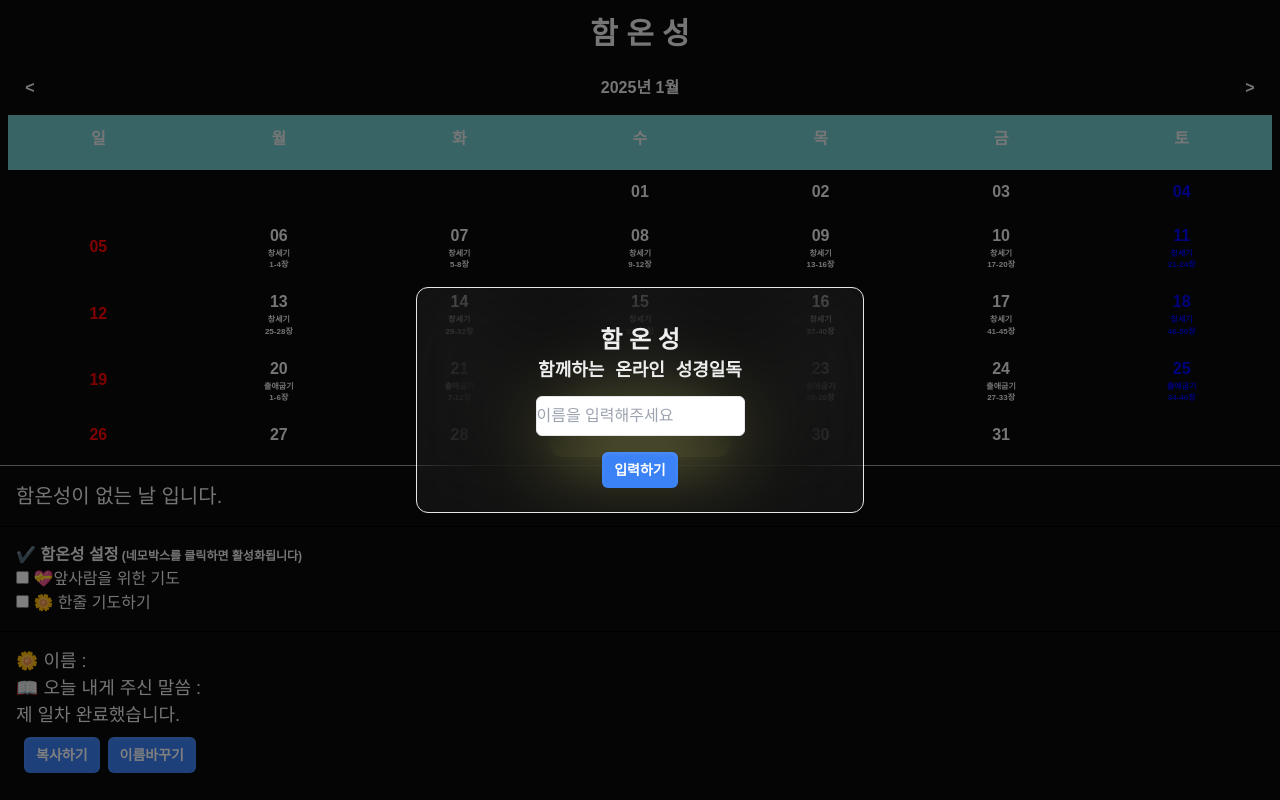
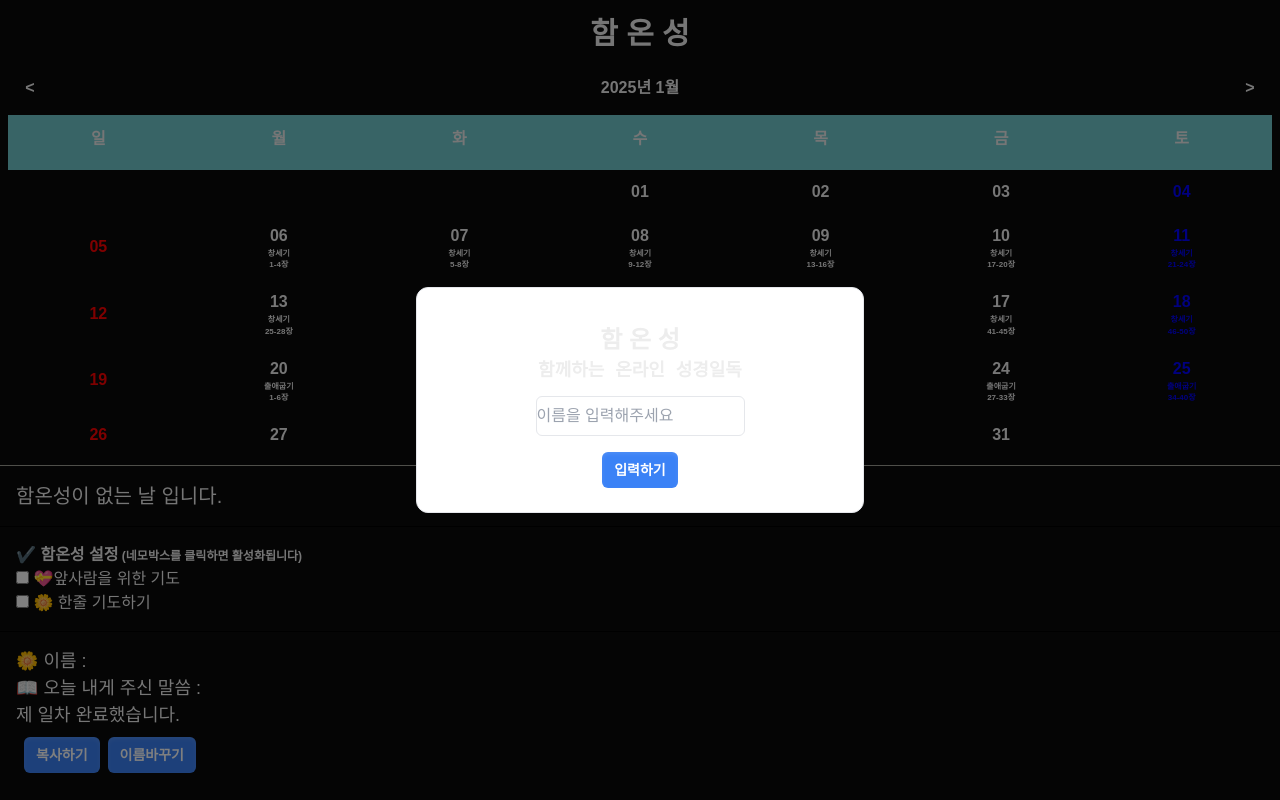
Before and after one commit to ckdtjs505/bible-reading, a Next.js app: page / in a window 1280 px wide. Built offline with nearby package versions, Linux system fonts and the light colour scheme; a web font is replaced by a local one.

Commit message:
🐛 fix(logindialog): background color fix

```diff
--- a/components/LoginDialog.tsx
+++ b/components/LoginDialog.tsx
@@ -51,7 +51,7 @@ const LoginDialog: React.FC = () => {
           <div className="flex min-h-full items-center justify-center p-2">
             <DialogPanel
               transition
-              className="border bg-white w-full max-w-md rounded-xl bg-white/5 p-6 backdrop-blur-2xl uration-300 ease-out data-[closed]:transform-[scale(95%)] data-[closed]:opacity-0"
+              className="border bg-white w-full max-w-md rounded-xl  p-6 backdrop-blur-2xl uration-300 ease-out data-[closed]:transform-[scale(95%)] data-[closed]:opacity-0"
             >
               <DialogTitle className="text-2xl font-bold m-3 text-center">
                 함 온 성
```
